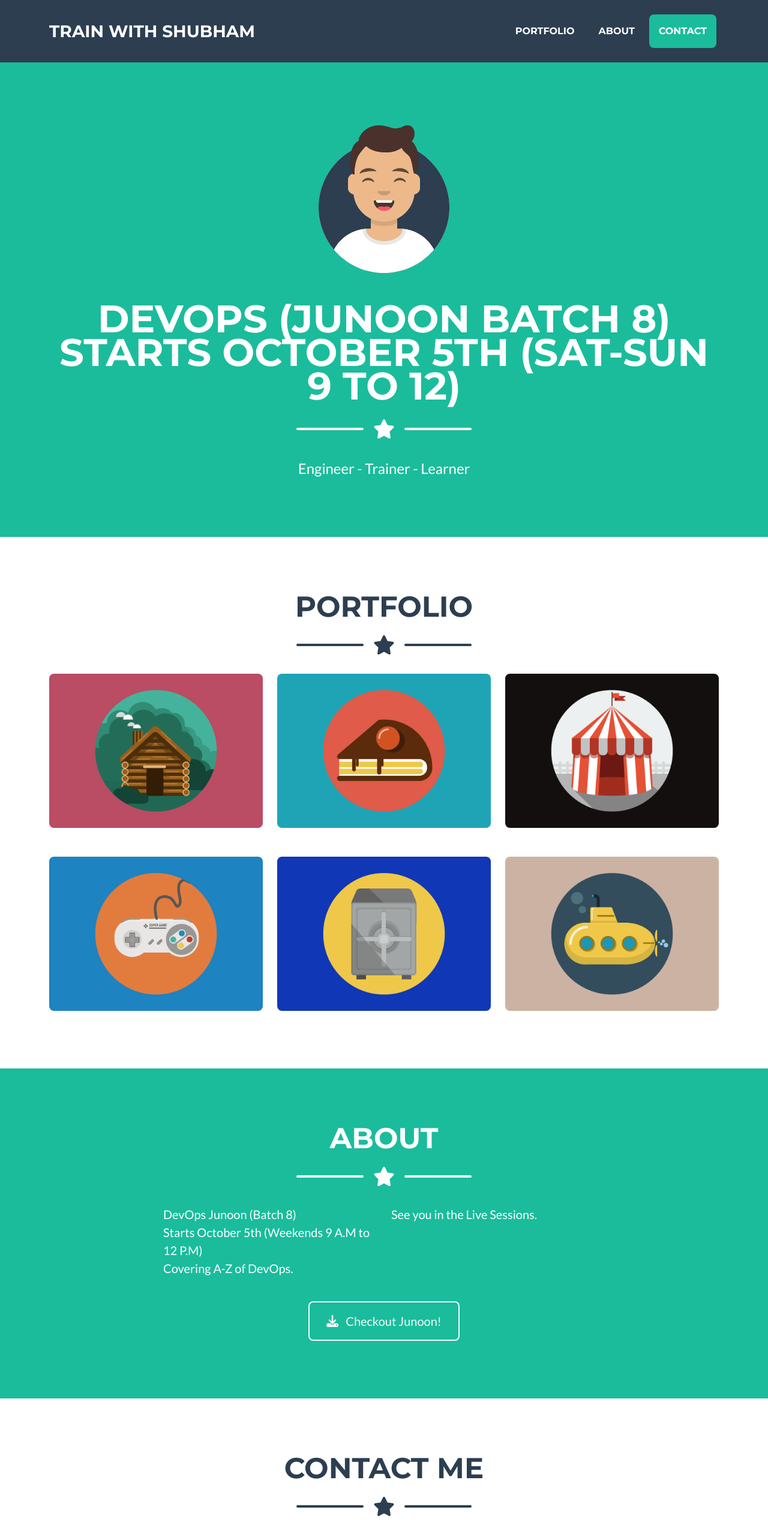
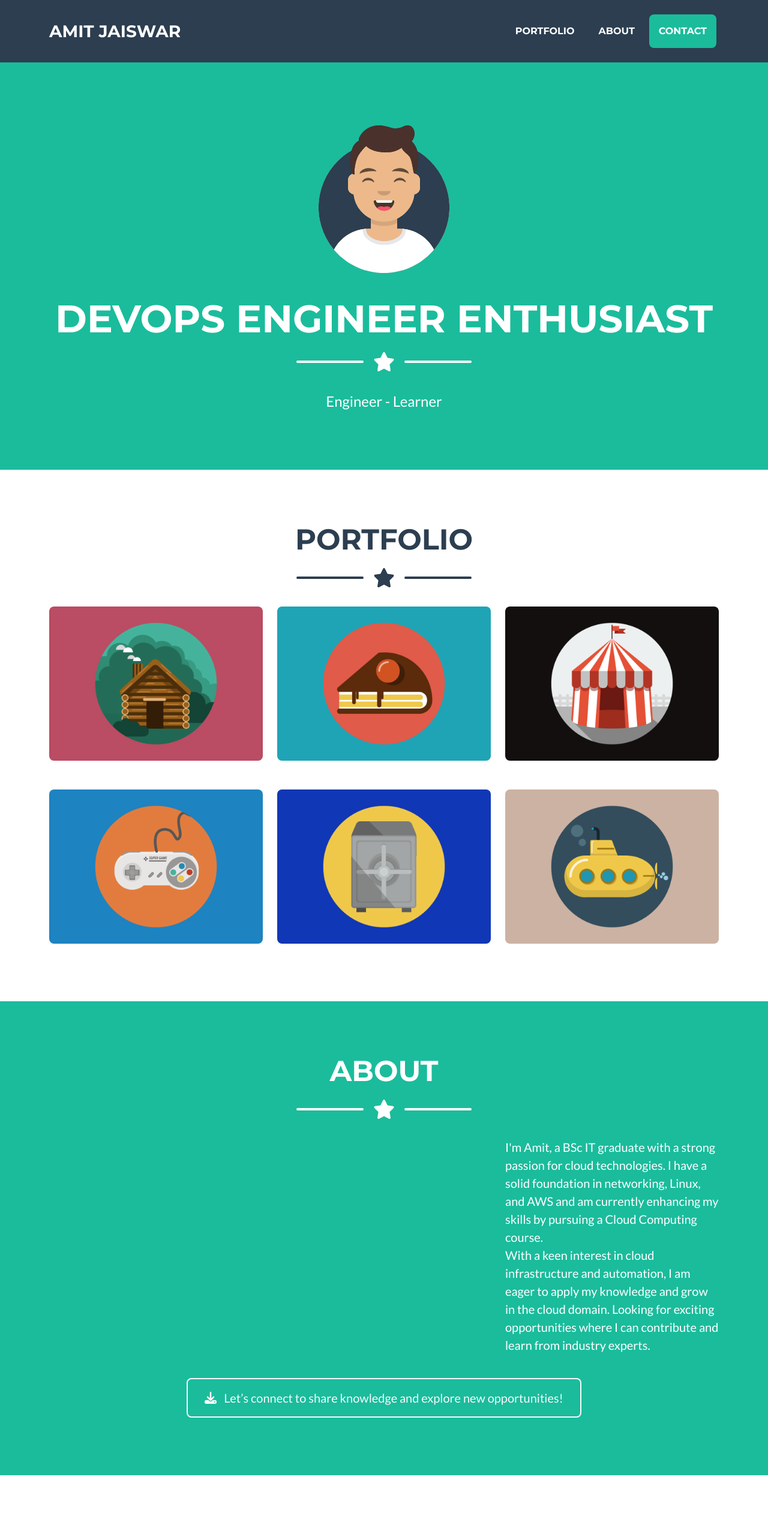
Before and after one commit to AMITJAIS04/demo-portfolio, a plain HTML site: page index.html in a window 1280 px wide. Shown: the top 2552 px of the page at 60% size. Drawn offline with nearby package versions, Linux system fonts and the light colour scheme.

Commit message:
Update index.html
second commit by Amit

```diff
--- a/index.html
+++ b/index.html
@@ -20,7 +20,7 @@
         <!-- Navigation-->
         <nav class="navbar navbar-expand-lg bg-secondary text-uppercase fixed-top" id="mainNav">
             <div class="container">
-                <a class="navbar-brand" href="#page-top">Train With Shubham</a>
+                <a class="navbar-brand" href="#page-top">Amit Jaiswar</a>
                 <button class="navbar-toggler text-uppercase font-weight-bold bg-primary text-white rounded" type="button" data-bs-toggle="collapse" data-bs-target="#navbarResponsive" aria-controls="navbarResponsive" aria-expanded="false" aria-label="Toggle navigation">
                     Menu
                     <i class="fas fa-bars"></i>
@@ -42,7 +42,7 @@
                 <!-- Masthead Heading-->
                 <h1 class="masthead-heading text-uppercase mb-0">
                     <a href="https://bit.ly/tws-junoon" style="text-decoration: none; color: inherit;">
-                        DevOps (Junoon Batch 8) Starts October 5th (Sat-Sun 9 to 12)
+                        DevOps Engineer Enthusiast
                     </a>
                 </h1>
                 <!-- Icon Divider-->
@@ -52,7 +52,7 @@
                     <div class="divider-custom-line"></div>
                 </div>
                 <!-- Masthead Subheading-->
-                <p class="masthead-subheading font-weight-light mb-0">Engineer - Trainer - Learner</p>
+                <p class="masthead-subheading font-weight-light mb-0">Engineer - Learner</p>
             </div>
         </header>
         <!-- Portfolio Section-->
@@ -138,14 +138,13 @@
                 </div>
                 <!-- About Section Content-->
                 <div class="row">
-                    <div class="col-lg-4 ms-auto"><p class="lead">DevOps Junoon (Batch 8) <br> Starts October 5th (Weekends 9 A.M to 12 P.M)  <br> Covering A-Z of DevOps.</p></div>
-                    <div class="col-lg-4 me-auto"><p class="lead">See you in the Live Sessions. </p></div>
+                    <div class="col-lg-4 ms-auto"><p class="lead">I'm Amit, a BSc IT graduate with a strong passion for cloud technologies. I have a solid foundation in networking, Linux, and AWS and am currently enhancing my skills by pursuing a Cloud Computing course.  <br> With a keen interest in cloud infrastructure and automation, I am eager to apply my knowledge and grow in the cloud domain. Looking for exciting opportunities where I can contribute and learn from industry experts. </p></div>
                 </div>
                 <!-- About Section Button-->
                 <div class="text-center mt-4">
                     <a class="btn btn-xl btn-outline-light" href="https://bit.ly/tws-junoon">
                         <i class="fas fa-download me-2"></i>
-                        Checkout Junoon!
+                        Let’s connect to share knowledge and explore new opportunities!
                     </a>
                 </div>
             </div>
@@ -229,9 +228,7 @@
                     <div class="col-lg-4 mb-5 mb-lg-0">
                         <h4 class="text-uppercase mb-4">Location</h4>
                         <p class="lead mb-0">
-                            2215 John Daniel Drive
-                            <br />
-                            Clark, MO 65243
+                            Mumbai, Maharashtra
                         </p>
                     </div>
                     <!-- Footer Social Icons-->
@@ -256,7 +253,7 @@
         </footer>
         <!-- Copyright Section-->
         <div class="copyright py-4 text-center text-white">
-            <div class="container"><small>Copyright &copy; TrainWithShubham.com 2024</small></div>
+            <div class="container"><small>Copyright &copy; AmitExample.com 2025</small></div>
         </div>
         <!-- Portfolio Modals-->
         <!-- Portfolio Modal 1-->
```
